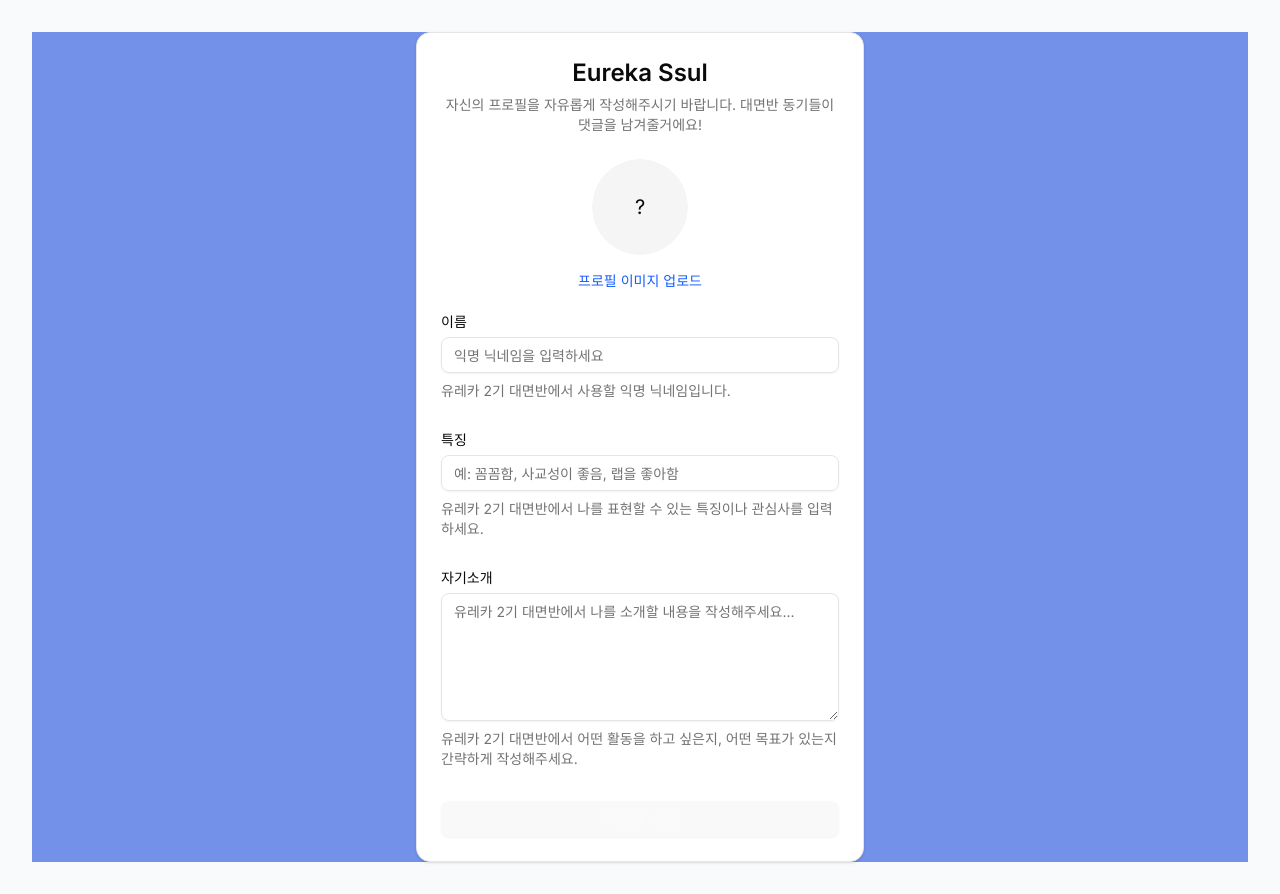
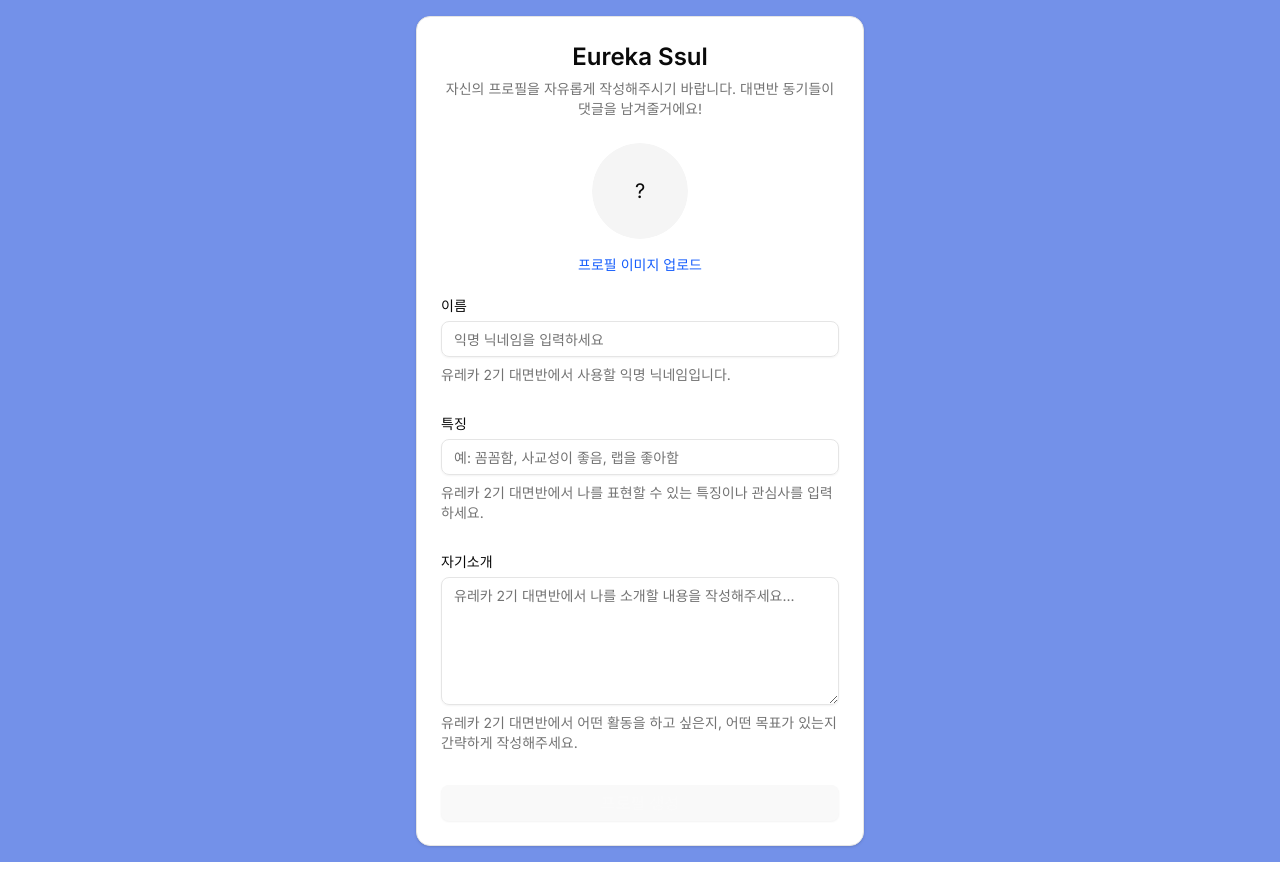
Before and after one commit to pillow12360/eureka-ssul, a React (Vite) app: page /profile/create in a window 1280 px wide. After the commit the page ends 862 px from the top, so only its background shows below. Built offline with nearby package versions, Linux system fonts and the light colour scheme.

Commit message:
style: 배경색 전체화면 지정

```diff
--- a/src/App.css
+++ b/src/App.css
@@ -1,5 +1,26 @@
 #root {
   width: 100%;
+  height: 100vh;
   margin: 0;
   padding: 0;
+  display: flex;
+  flex-direction: column;
 }
+
+/* 앱의 모든 컨테이너가 전체 화면을 차지하도록 설정 */
+html, body {
+  width: 100%;
+  height: 100%;
+  margin: 0;
+  padding: 0;
+  overflow-x: hidden;
+}
+
+/* 메인 컨테이너가 화면 전체를 채우도록 설정 */
+.container,
+main,
+.app-container {
+  width: 100%;
+  min-height: 100vh;
+  flex: 1;
+}
--- a/src/App.tsx
+++ b/src/App.tsx
@@ -5,14 +5,12 @@ import ProfileForm from './pages/profile/ProfileForm.tsx';
 const App = () => {
     return (
         <BrowserRouter>
-            <div className="min-h-screen bg-gray-50 w-full">
-                <div className="w-full px-4 sm:px-6 lg:px-8 py-8">
-                    <Routes>
-                        <Route path="/" element={<HomePage />} />
-                        <Route path="/profile/create" element={<ProfileForm />} />
-                        {/*<Route path="/profile/:id" element={<ProfileDetailPage />} />*/}
-                    </Routes>
-                </div>
+            <div className="min-h-screen w-full">
+                <Routes>
+                    <Route path="/" element={<HomePage />} />
+                    <Route path="/profile/create" element={<ProfileForm />} />
+                    {/*<Route path="/profile/:id" element={<ProfileDetailPage />} />*/}
+                </Routes>
             </div>
         </BrowserRouter>
     );
--- a/src/index.css
+++ b/src/index.css
@@ -70,9 +70,13 @@ a:hover {
 
 body {
   margin: 0;
+  padding: 0;
+  width: 100%;
+  height: 100vh;
   min-width: 320px;
   min-height: 100vh;
   font-family: 'Inter', sans-serif;
+  overflow-x: hidden;
 }
 
 h1 {
--- a/src/pages/profile/ProfileForm.tsx
+++ b/src/pages/profile/ProfileForm.tsx
@@ -63,9 +63,8 @@ export default function ProfileForm() {
     }
 
     return (
-        <div  style={{ minHeight: "100vh", width: "100%", backgroundColor: "#7391e9" }}
-              className="flex items-center justify-center">
-        <Card className="w-full max-w-md mx-auto">
+        <div className="min-h-screen w-full flex items-center justify-center bg-[#7391e9] p-4">
+            <Card className="w-full max-w-md mx-auto">
             <CardHeader>
                 <CardTitle className="text-center text-2xl">Eureka Ssul</CardTitle>
                 <CardDescription className="text-center">
```
